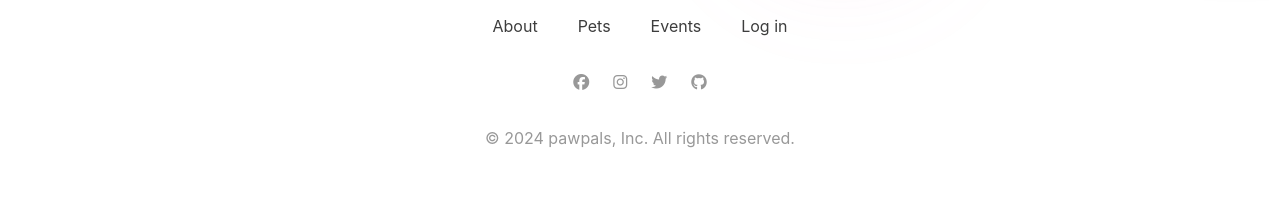
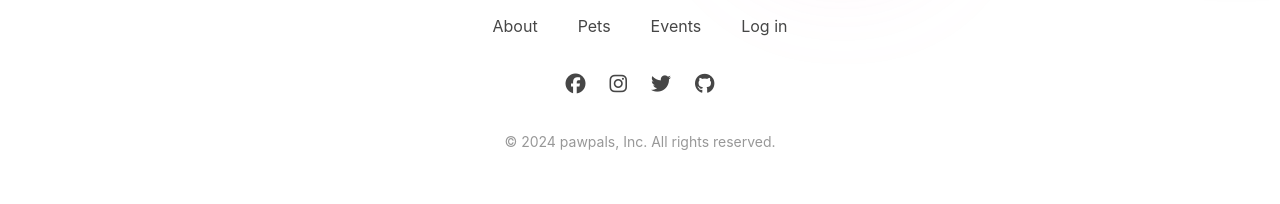
Before and after one commit to matai-2024/pawpals, a React (Vite) app: page / in a window 1280 px wide. Shown: the part 843-1047 px from the top of the page. Built offline with nearby package versions, Linux system fonts and the light colour scheme; no server answers; a web font is replaced by a local one.

Commit message:
update colour and sizing of text on footer

```diff
--- a/client/components/Footer.tsx
+++ b/client/components/Footer.tsx
@@ -26,7 +26,7 @@ export default function Footer() {
           <div className="px-5 py-2">
             <Link
               to="/about"
-              className=" text-base leading-6 text-gray-900 hover:text-gray-400 hover:text-gray-400"
+              className=" text-base leading-6 text-gray-800 hover:text-gray-400 "
             >
               About
             </Link>
@@ -34,7 +34,7 @@ export default function Footer() {
           <div className="px-5 py-2">
             <Link
               to="/profiles"
-              className="text-base leading-6 text-gray-900 hover:text-gray-400  "
+              className="text-base leading-6  text-gray-800 hover:text-gray-400  "
             >
               Pets
             </Link>
@@ -42,7 +42,7 @@ export default function Footer() {
           <div className="px-5 py-2">
             <Link
               to="/events"
-              className="text-base leading-6 text-gray-900 hover:text-gray-400  "
+              className="text-base leading-6  text-gray-800 hover:text-gray-400  "
             >
               Events
             </Link>
@@ -50,7 +50,7 @@ export default function Footer() {
           <div className="px-5 py-2">
             <IfAuthenticated>
               <button
-                className="text-base leading-6 text-gray-900 hover:text-gray-400  "
+                className="text-base leading-6  text-gray-800 hover:text-gray-400  "
                 onClick={handleSignOut}
               >
                 Log out
@@ -58,7 +58,7 @@ export default function Footer() {
             </IfAuthenticated>
             <IfNotAuthenticated>
               <button
-                className="text-base leading-6 text-gray-900 hover:text-gray-400  "
+                className="text-base leading-6  text-gray-800 hover:text-gray-400  "
                 onClick={handleSignIn}
               >
                 Log in
@@ -66,25 +66,25 @@ export default function Footer() {
             </IfNotAuthenticated>
           </div>
         </nav>
-        <div className="flex justify-center mt-8 space-x-6">
-          <Link to="#" className="text-gray-400 hover:text-white ">
+        <div className="text-xl flex justify-center mt-8 space-x-6">
+          <Link to="#" className="  text-gray-800 hover:text-gray-400 ">
             <i className="fa-brands fa-facebook"></i>
             <span className="sr-only">Facebook</span>
           </Link>
-          <Link to="#" className="text-gray-400 hover:text-white">
+          <Link to="#" className="  text-gray-800 hover:text-gray-400">
             <i className="fa-brands fa-instagram"></i>
             <span className="sr-only">Instagram</span>
           </Link>
-          <Link to="#" className="text-gray-400 hover:text-white">
+          <Link to="#" className="  text-gray-800 hover:text-gray-400">
             <i className="fa-brands fa-twitter"></i>
             <span className="sr-only">Twitter</span>
           </Link>
-          <Link to="#" className="text-gray-400 hover:text-white">
+          <Link to="#" className="  text-gray-800 hover:text-gray-400">
             <i className="fa-brands fa-github"></i>
             <span className="sr-only">GitHub</span>
           </Link>
         </div>
-        <p className="mt-8 text-base leading-6 text-center text-gray-400">
+        <p className="mt-8 text-sm leading-6 text-center text-gray-400">
           © 2024 pawpals, Inc. All rights reserved.
         </p>
       </div>
```
